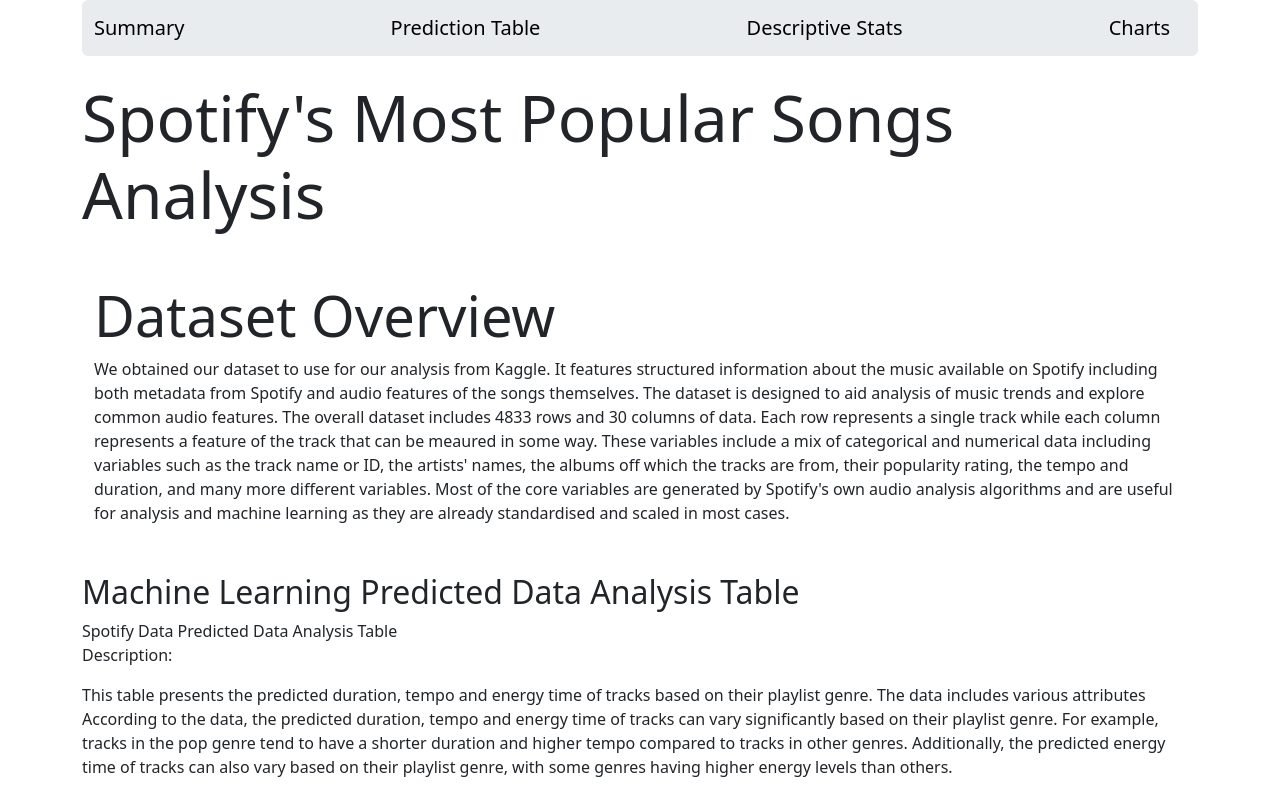
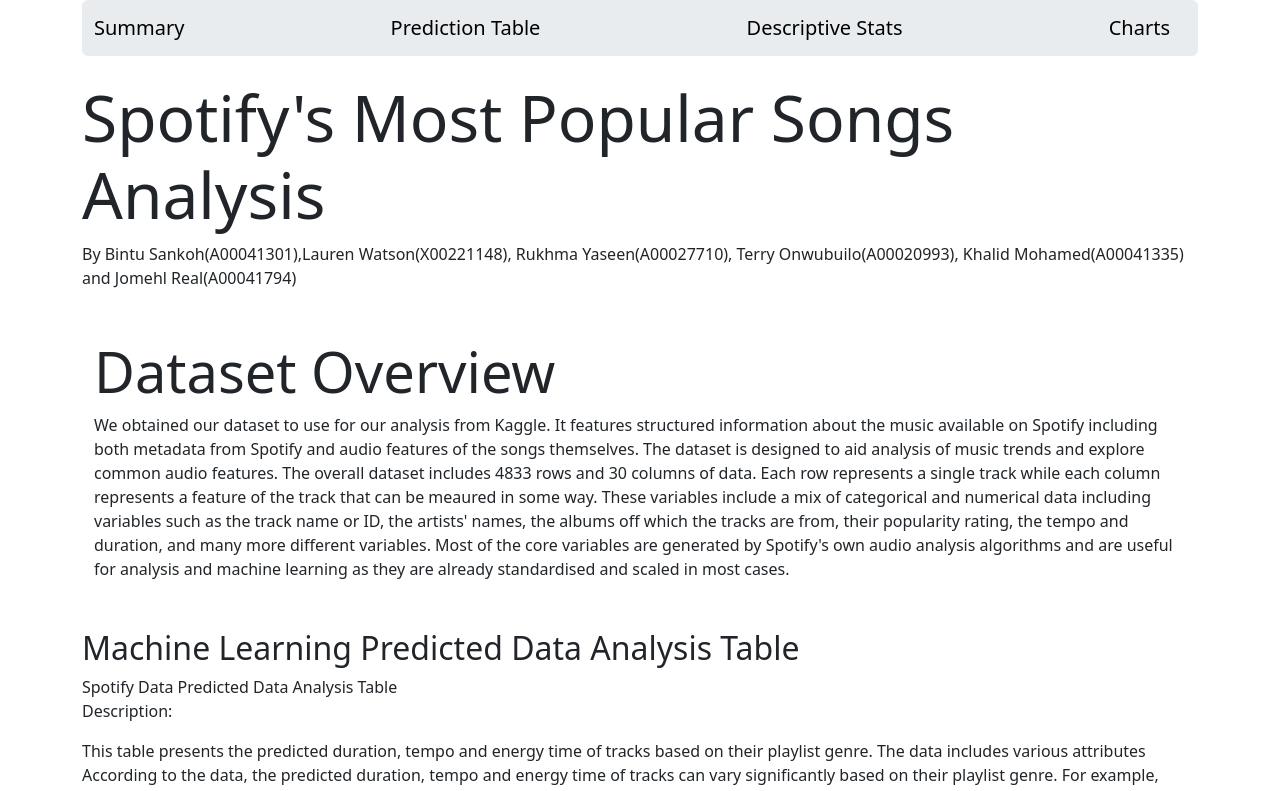
Before and after one commit to Onyedikachi2025/EnterpriseGroup28, a plain HTML site: page index.html in a window 1280 px wide. Shown: the top 791 px of the page. Drawn offline with nearby package versions, Linux system fonts and the light colour scheme.

Commit message:
Jomehl Commit

```diff
--- a/index.html
+++ b/index.html
@@ -1,5 +1,6 @@
 <!DOCTYPE html>
 <html lang="en">
+
 <head>
     <meta charset="UTF-8">
     <meta name="viewport" content="width=device-width, initial-scale=1">
@@ -39,6 +40,9 @@
     <main>
       <header>
         <h1 class="display-3">Spotify's Most Popular Songs Analysis</h1>
+        <p>By Bintu Sankoh(A00041301),Lauren Watson(X00221148), Rukhma Yaseen(A00027710), Terry
+          Onwubuilo(A00020993), Khalid Mohamed(A00041335) and Jomehl Real(A00041794)
+        </p>
       </header>
       <section id="summary" class="container my-5">
       <h2 class="display-4">Dataset Overview</h2>
@@ -142,7 +146,7 @@
           </tr>
 
         <tr>
-        <td>5.Rosa, Bruno Mars</td>
+          <td>5.Rosa, Bruno Mars</td>
           <td>APT</td>
           <td>Pop</td>
           <td>169917</td>
@@ -361,7 +365,6 @@
           <td>0.7687</td>
           <td>True</td>
         </tr>
-
 
         <tr>
           <td>22.Sabrina Carpenter</td>
@@ -614,7 +617,7 @@
         </table>
         </section>
 
-    </main>
+
     <section id="descriptive" class="container my-5">
       <h2 class="display-6">Data Cleaning Summary(A00020993 - Terry Onwubuilo)</h2>
       <p>
@@ -630,8 +633,6 @@
         track popularity and finally I used the MAX() and MIN() along with SDEV.P() to find the
         max, min and standard deviation of the dataset.
       </p>
-
-      <h2 class="display-6">Descriptive Statistics</h2>
     </section>
     <section id="charts" class="container my-5">
     <h1>Charts</h1>
@@ -686,5 +687,5 @@
 </script>
 </section>
 </body>
-
+</main>
 </html>
```
